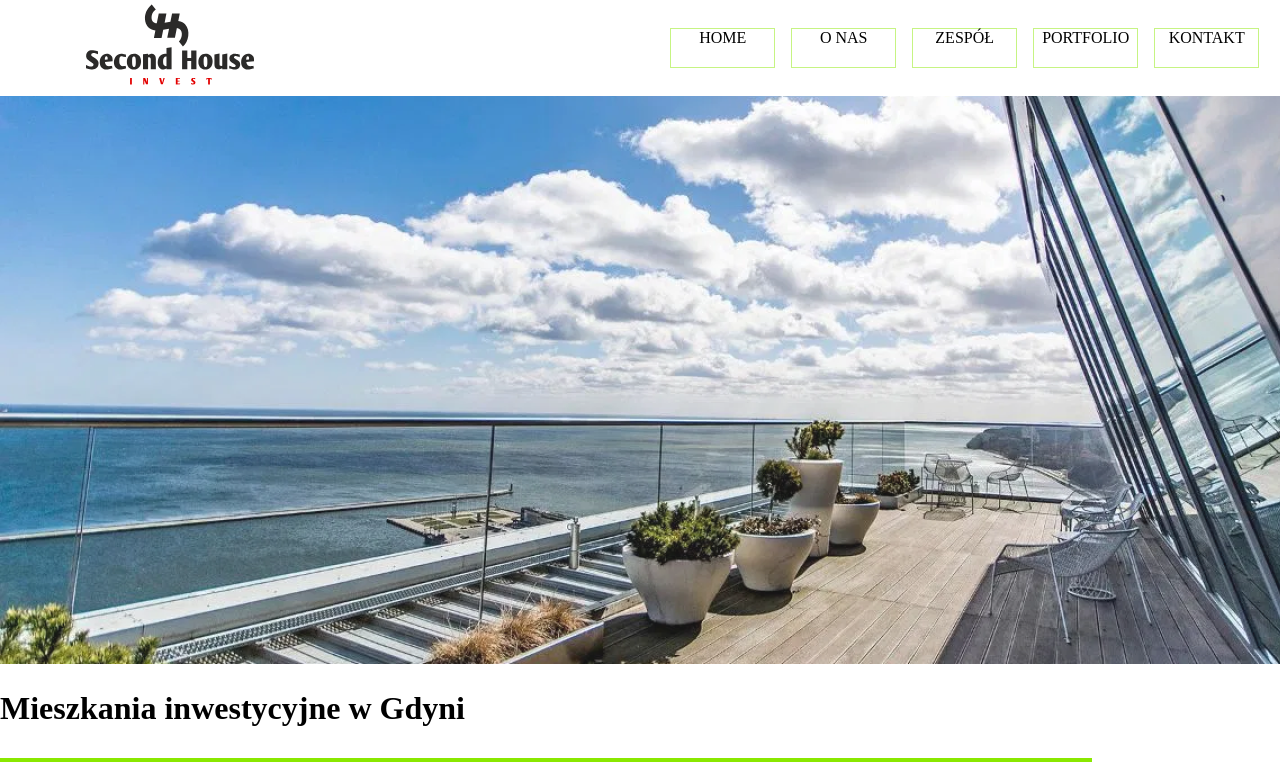
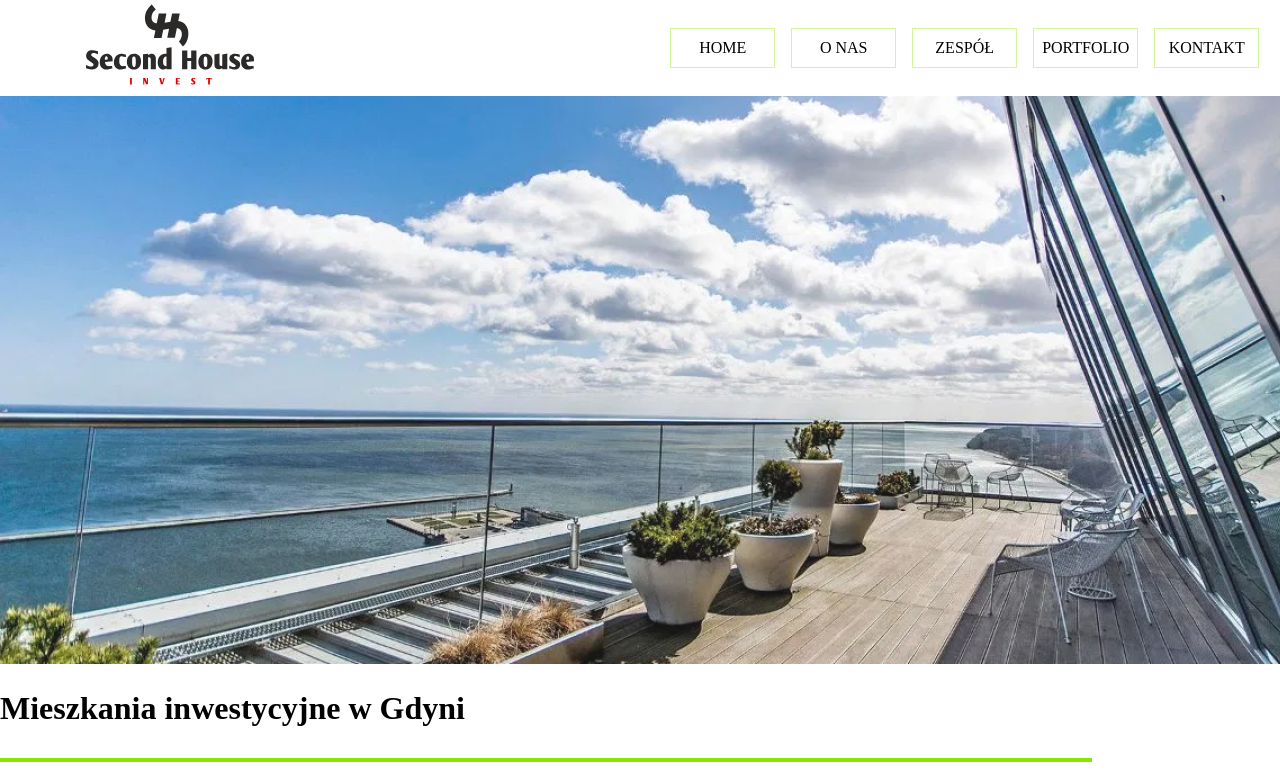
Before and after one commit to pawelkochowicz/secondHouseSite, a website: page src/content/index.html in a window 1280 px wide. Shown: the top 783 px of the page. Drawn offline with nearby package versions, Linux system fonts and the light colour scheme; files that its build step writes are made by us from their sources; files whose address does not match are found by name.

Commit message:
feat: add transition to navigation and fix few problems (mostly visual)

```diff
--- a/src/scss/main.scss
+++ b/src/scss/main.scss
@@ -41,7 +41,6 @@ html {
 }
 
 .nav__button {
-  display: flex;
   list-style-type: none;
   margin: 1vh;
 }
@@ -54,16 +53,16 @@ html {
 
 .nav__link {
   display: flex;
-  align-self: center;
+  align-items: center;
   justify-content: center;
   width: 105px;
   height: 40px;
   text-decoration: none;
   color: black;
-  border: 1px solid rgba(139, 232, 0, 0.486);
-
+  border: 1px solid rgba(139, 232, 0, 0.397);
+  transition: all 0.3s;
 }
 
-.nav__link :hover {
-  border: 1px solid rgba(139, 232, 0);
+.nav__link:hover {
+  border: 1px solid rgb(139, 232, 0);
 }
```
